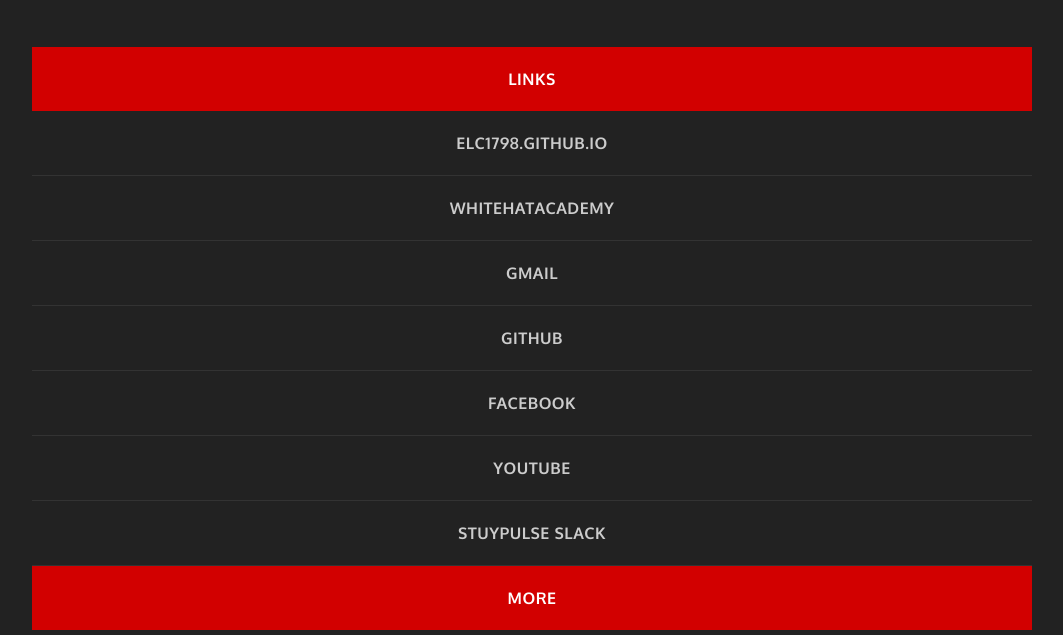
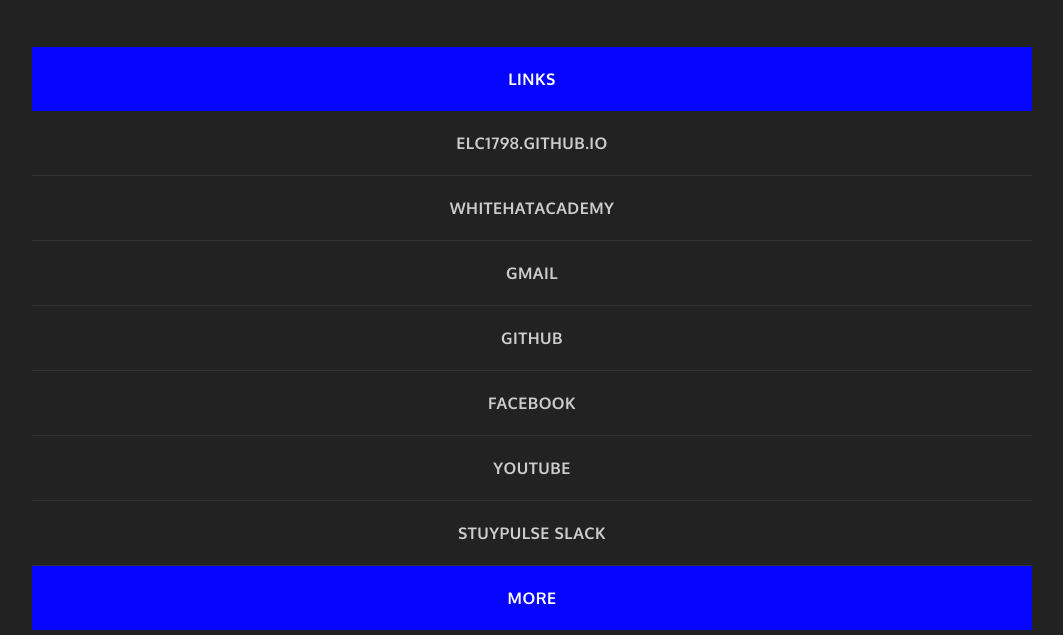
Before and after one commit to elc1798/html-homepage, a plain HTML site: page index.html in a window 1280 px wide. Shown: the part 165-800 px from the top of the page, without its empty margins (108-1171 px from the left). Drawn offline with Linux system fonts and the light colour scheme.

Commit message:
New colors

```diff
--- a/styles.css
+++ b/styles.css
@@ -216,11 +216,11 @@
 nav#mainnav li.selected-item a {
         color:#fff;
         font-weight:bold;
-        background: #D20000;
+        background: rgb(5,5,255);
 }
 
 nav#mainnav li.selected-item a:hover {
-	color: #D28000;
+	color: rgb(2,7,255);
 	font-weight:bold;
 	background: #fff;
 }
```
